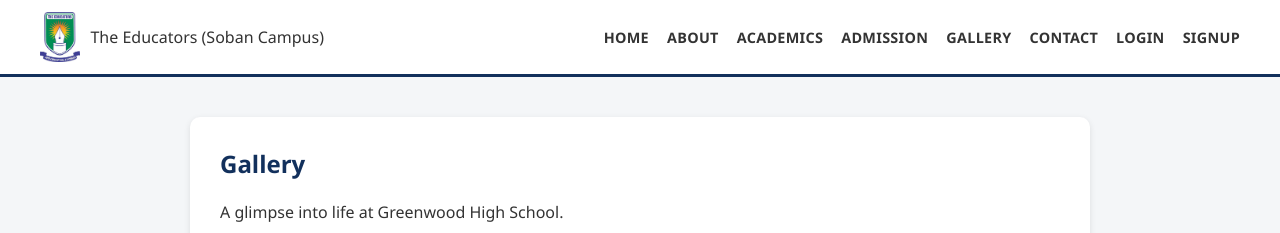
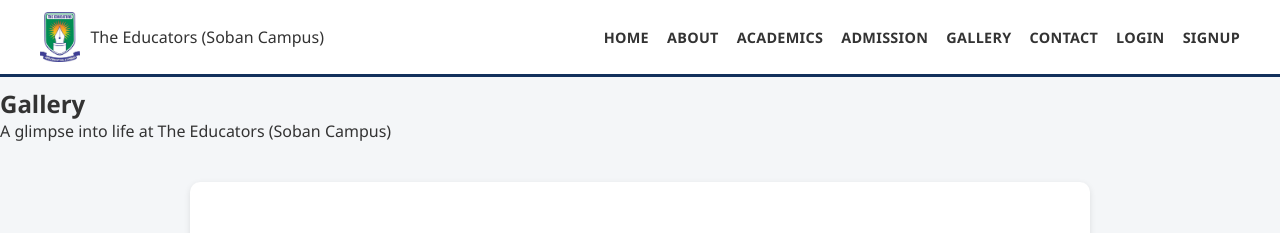
Before and after one commit to nomanai4655-sky/school-website-2, a Flask app: page /gallery in a window 1280 px wide. Shown: the top 233 px of the page. Run offline with Flask 3, Linux system fonts and the light colour scheme.

Commit message:
Update gallery.html

```diff
--- a/templates/gallery.html
+++ b/templates/gallery.html
@@ -1,10 +1,16 @@
 {% extends "base.html" %}
-{% block title %}Gallery - Greenwood High School{% endblock %}
+{% block title %}Gallery - The Educators (Soban Campus){% endblock %}
 {% block content %}
 
+<section class="page-hero">
+    <h1>Gallery</h1>
+    <p>A glimpse into life at The Educators (Soban Campus)</p>
+</section>
+
 <section class="page-section">
-    <h1>Gallery</h1>
-    <p>A glimpse into life at Greenwood High School.</p>
+    <h2>School Moments</h2>
+    <p>Replace these placeholder photos with real pictures from your campus,
+       events, and activities to bring this page to life.</p>
 
     <div class="gallery-grid">
         <img src="{{ url_for('static', filename='images/gallery1.jpg') }}" alt="Event 1">
@@ -16,4 +22,10 @@
     </div>
 </section>
 
+<section class="cta-banner">
+    <h2>Want to Be Part of Our Story?</h2>
+    <p>Join The Educators (Soban Campus) today</p>
+    <a href="{{ url_for('admission') }}" class="btn">Apply for Admission</a>
+</section>
+
 {% endblock %}
```
